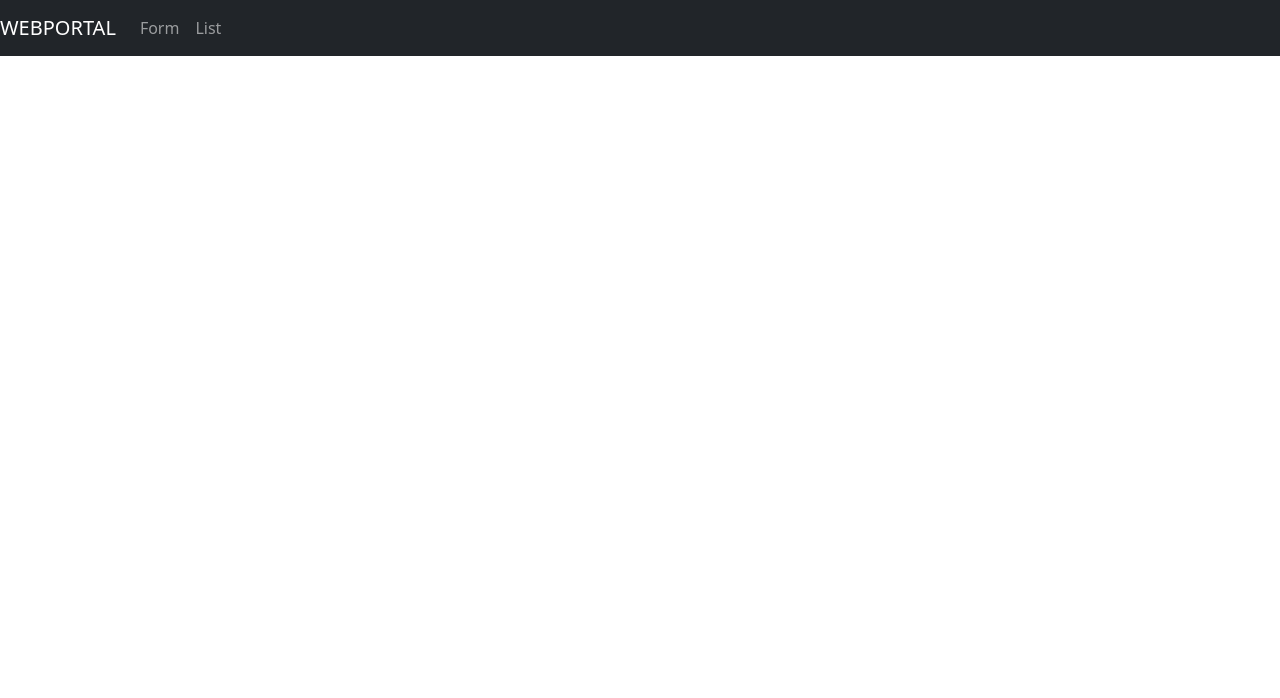
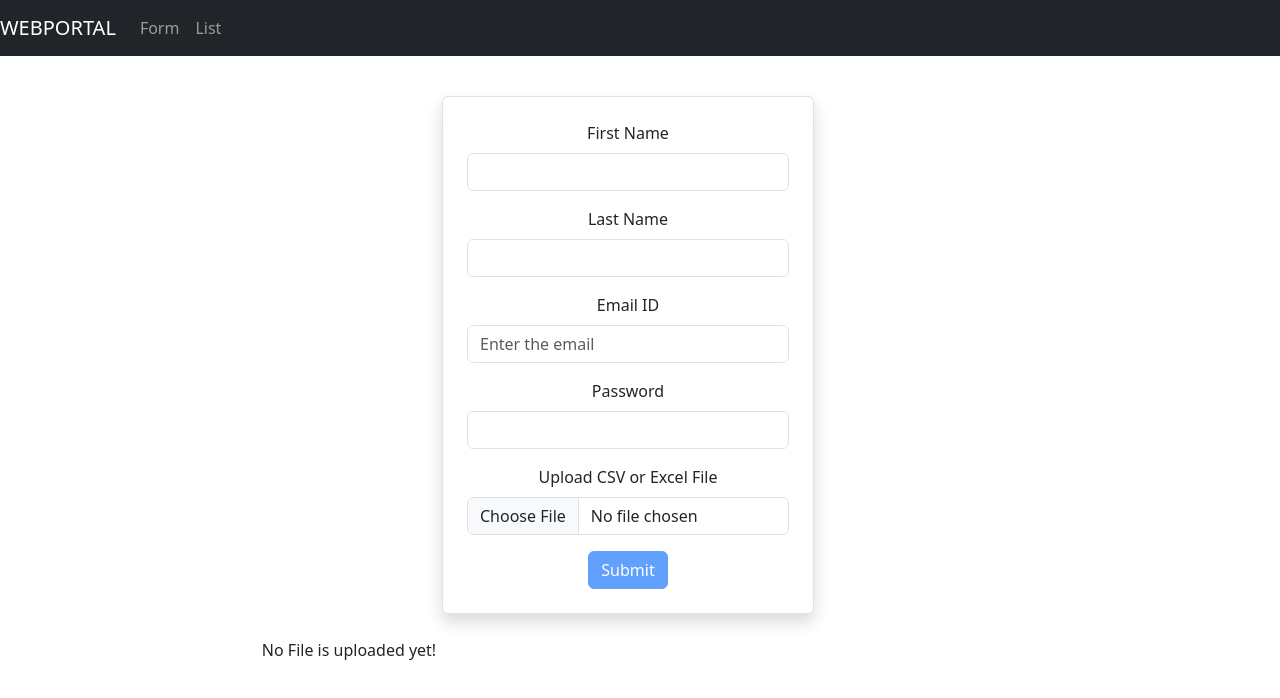
Before and after one commit to TringappsNet/ReactRef, a React (Create React App) app: page / in a window 1280 px wide. Before the commit this address had no page. Shown: the top 698 px of the page. Built offline with nearby package versions, Linux system fonts and the light colour scheme.

Commit message:
change App.js and Approuter

```diff
--- a/src/App.js
+++ b/src/App.js
@@ -7,7 +7,8 @@
     <Provider store={store}>
 
     <div className="App">
-    <AppRouter />
+
+      <AppRouter />
     </div>
      </Provider>
 
--- a/src/Router/AppRouter.js
+++ b/src/Router/AppRouter.js
@@ -3,6 +3,7 @@
 import './AppRouter.css';
 import Form from "../components/FormCSV";
 import List from "../components/List";
+
 
 const AppRouter = () => {
   return (
@@ -26,7 +27,7 @@
       </nav>
 
       <Routes>
-        <Route path="/form" element={<Form />} />
+        <Route path="/" exact element={<Form />} />
         <Route path="/list" element={<List />} />
       </Routes>
     </Router>
```
